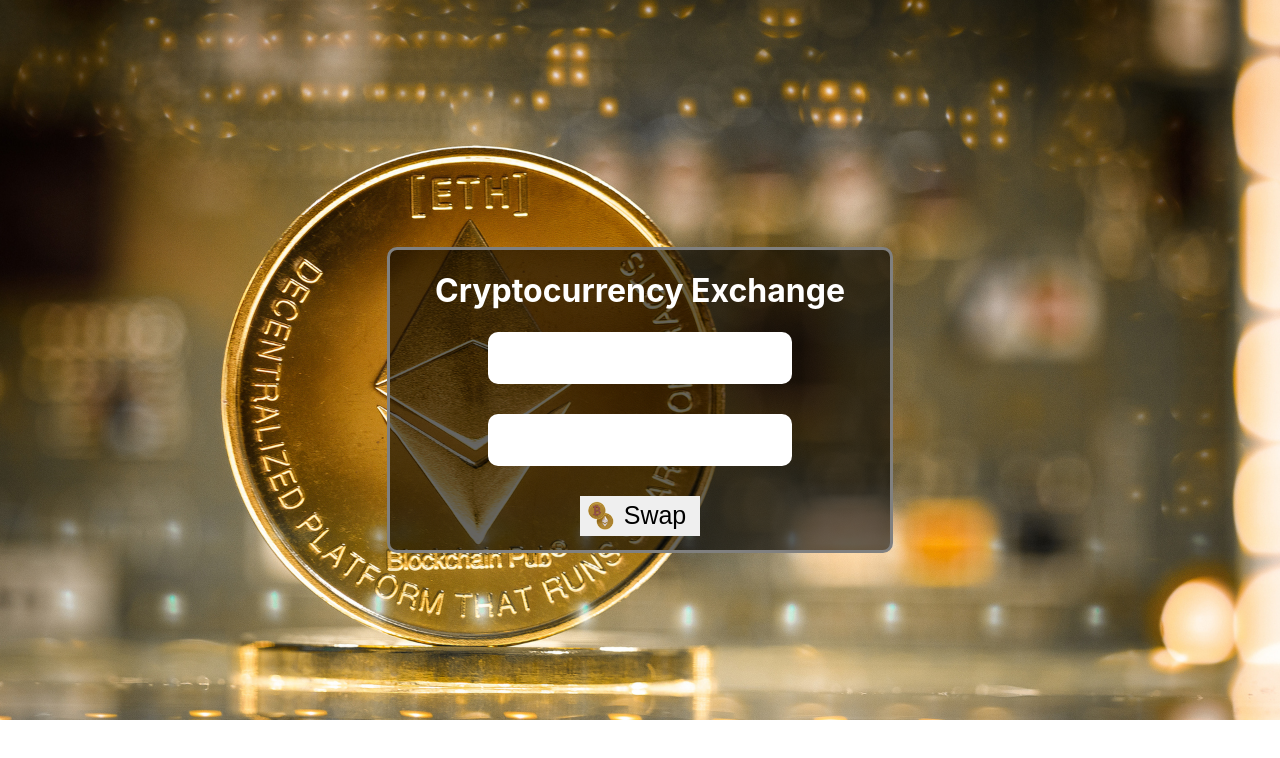
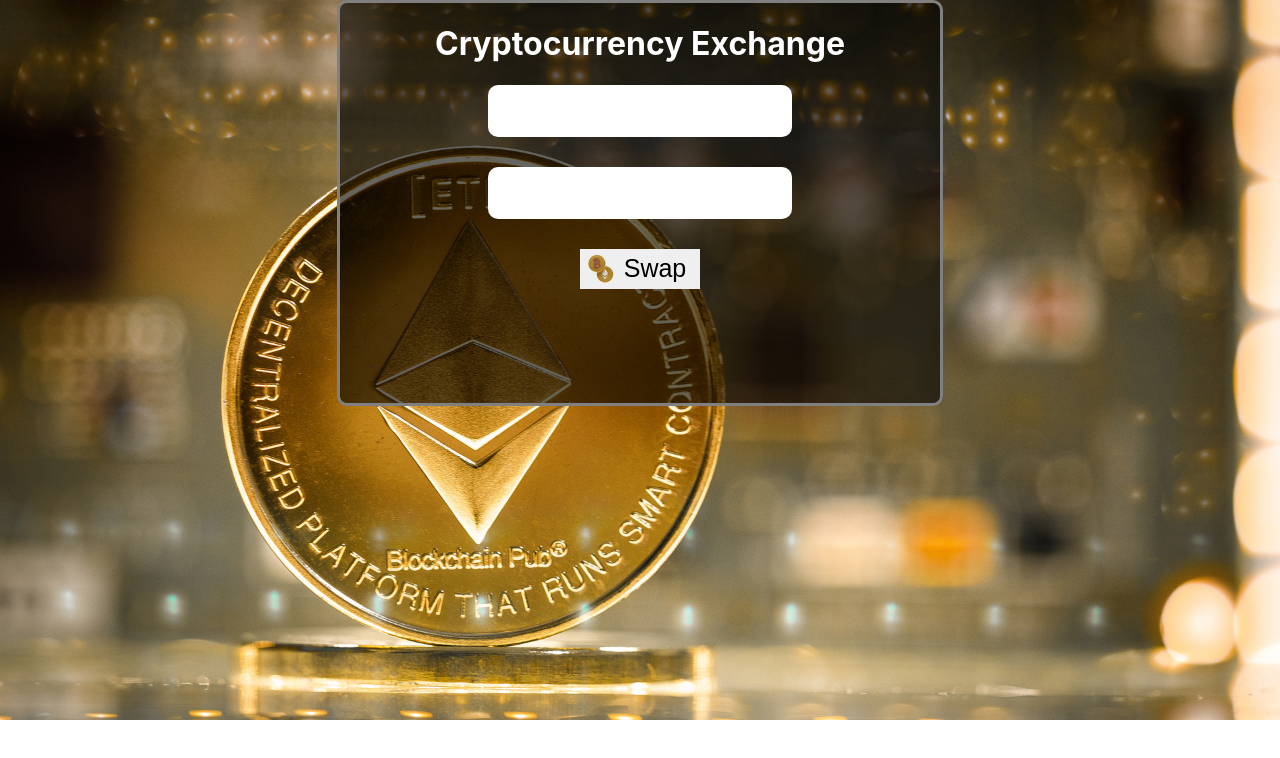
Before and after one commit to redlion2375/react-crypto-swap, a React (Create React App) app: page / in a window 1280 px wide. Shown: the top 758 px of the page. Built offline with nearby package versions, Linux system fonts and the light colour scheme; no server answers.

Commit message:
create: blackmask, dropdown

```diff
--- a/src/App.tsx
+++ b/src/App.tsx
@@ -2,10 +2,12 @@ import React from 'react';
 import logo from './logo.svg';
 import './App.css';
 import SwapForm from './components/appspec/swap-box';
+import BlackMask from './components/appspec/blackmask';
 
 function App() {
   return (
     <div className="App">
+      <BlackMask />
       <SwapForm />
     </div>
   );
--- a/src/components/appspec/blackmask/index.tsx
+++ b/src/components/appspec/blackmask/index.tsx
@@ -1,7 +1,8 @@
-const BlackMask = () => {
+ const BlackMask = () => {
     return (
         <div className="black-mask">
-
         </div>
     );
 }
+
+export default BlackMask;
--- a/src/components/appspec/swap-box/swap-form-style.css
+++ b/src/components/appspec/swap-box/swap-form-style.css
@@ -1,14 +1,14 @@
 .swap-widget {
-    width: 500px;
-    height: 300px;
+    width: 600px;
+    height: 400px;
     border: 3px solid gray;
     border-radius: 10px;
     background-color: rgba(0, 0, 0, 0.6);
     z-index: 5;
-    position: fixed;
+    position: absolute;
     top: 50%;
     left: 50%;
-    transform: translate(-50%, -50%);
+    transform: translateX(-50%);
     color: white;
 }
 
@@ -21,6 +21,7 @@
     display: block;
     margin-bottom: 30px;
     border-radius: 10px;
+    font-size: 25px;
 }
 
 .swap-widget input:disabled {
```
Also changed, not shown: src/components/appspec/blackmask/blackmask.style.css (+10 -0 lines), src/components/comm/dropdown/index.jsx (added, +34 -0 lines).
